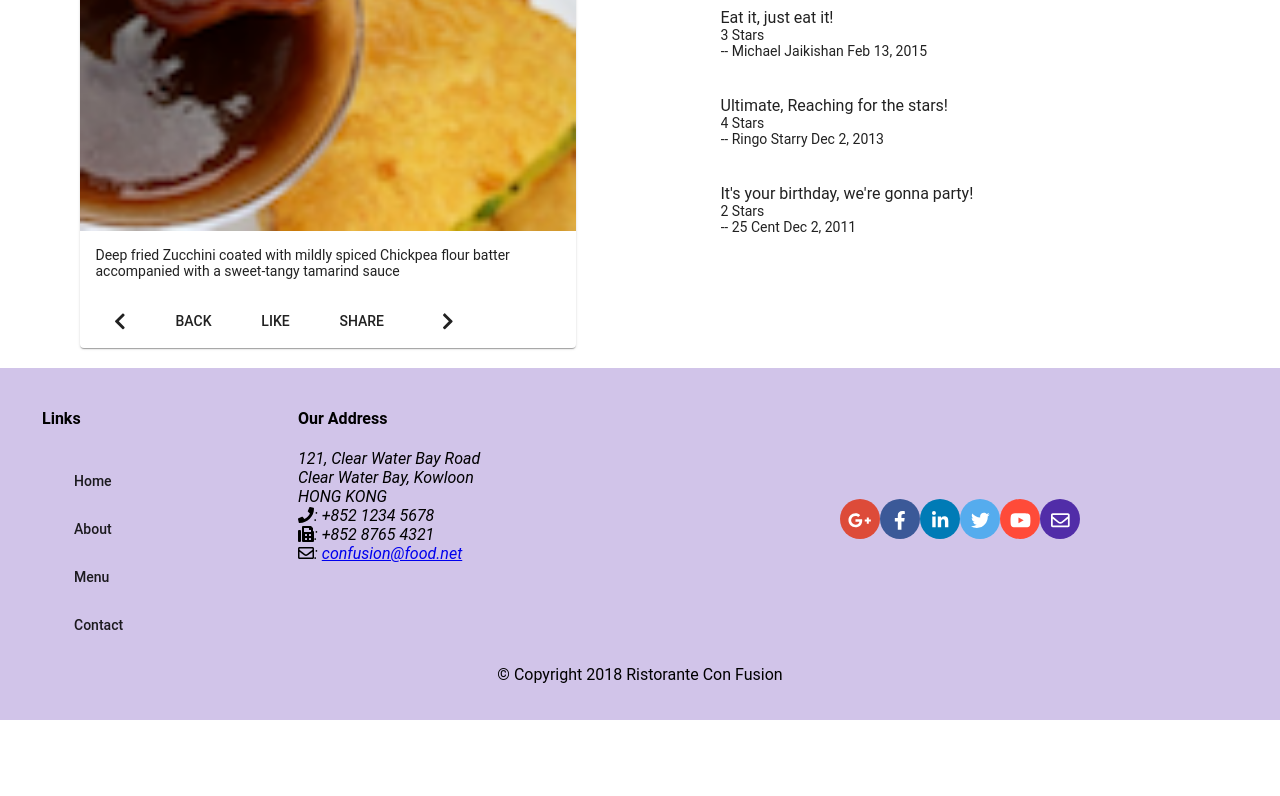
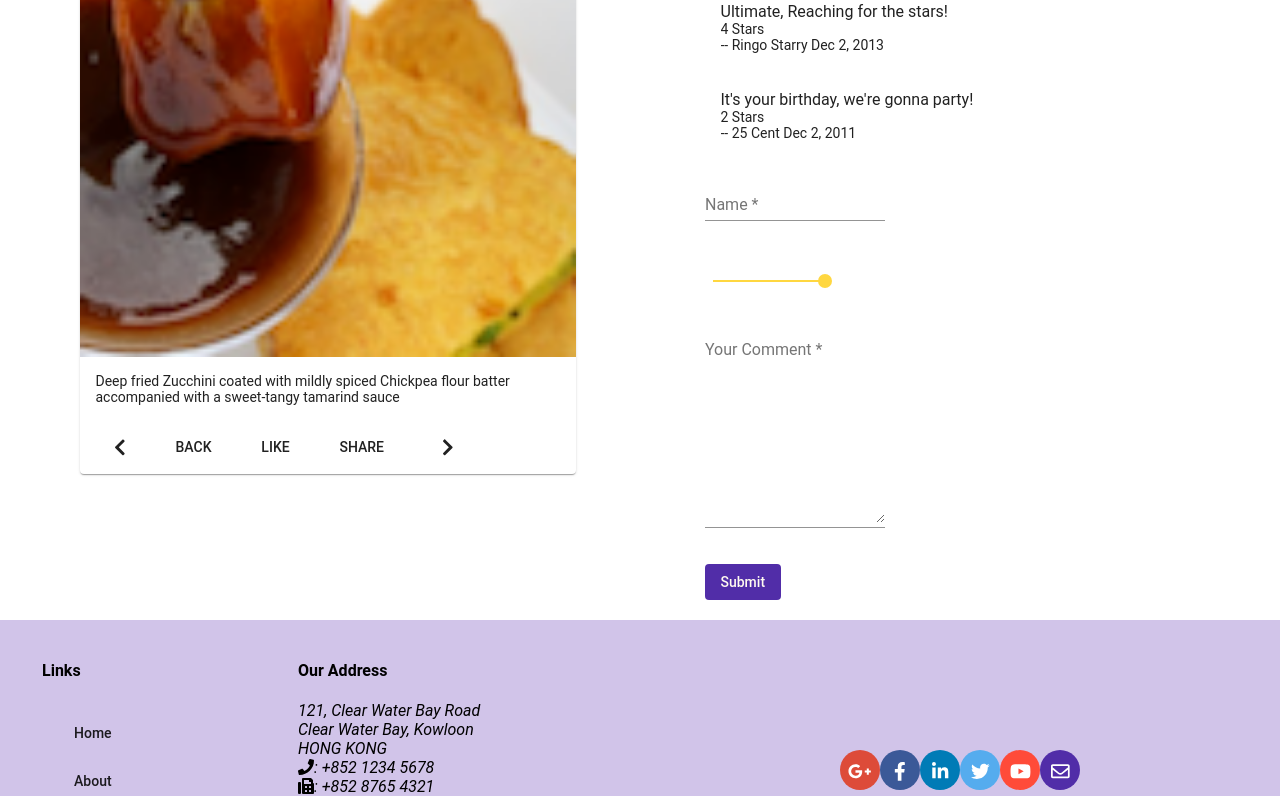
Before and after one commit to erwinlo/coursera-angular, an Angular app: page /dishdetail/1 in a window 1280 px wide. Shown: the part 715-1511 px from the top of the page. Before the commit the page ends 1435 px from the top, so only its background shows below. Built offline with nearby package versions, Linux system fonts and the light colour scheme.

Commit message:
Assignment Week 3

```diff
--- a/src/app/app.module.ts
+++ b/src/app/app.module.ts
@@ -13,6 +13,7 @@ import { MatInputModule } from '@angular/material/input';
 import { MatCheckboxModule } from '@angular/material/checkbox';
 import { MatSelectModule } from '@angular/material/select';
 import { MatSlideToggleModule } from '@angular/material/slide-toggle';
+import { MatSliderModule } from '@angular/material/slider';
 import { MatProgressSpinnerModule } from '@angular/material/progress-spinner';
 import { FormsModule } from '@angular/forms';
 import { ReactiveFormsModule } from '@angular/forms';
@@ -66,6 +67,7 @@ import { LoginComponent } from './login/login.component';
     MatSelectModule,
     MatSlideToggleModule,
     MatProgressSpinnerModule,
+    MatSliderModule,
     FontAwesomeModule,
   ],
   providers: [DishService, PromotionService, LeaderService],
--- a/src/app/dishdetail/dishdetail.component.html
+++ b/src/app/dishdetail/dishdetail.component.html
@@ -41,7 +41,68 @@
         <p matLine>{{ comment.rating }} Stars</p>
         <p matLine>-- {{ comment.author }} {{ comment.date | date }}</p>
       </mat-list-item>
+      <mat-list-item *ngIf="newCommentForm.valid">
+        <p matLine>{{ newCommentForm.value.comment }}</p>
+        <p matLine>{{ newCommentForm.value.rating }} Stars</p>
+        <p matLine>-- {{ newCommentForm.value.author }}</p>
+      </mat-list-item>
     </mat-list>
+
+    <form
+      novalidate
+      [formGroup]="newCommentForm"
+      #cform="ngForm"
+      (ngSubmit)="onSubmit()"
+    >
+      <p>
+        <mat-form-field>
+          <input
+            matInput
+            formControlName="author"
+            placeholder="Name"
+            type="text"
+          />
+          <mat-error *ngIf="formErrors.author">
+            {{ formErrors.author }}
+          </mat-error>
+        </mat-form-field>
+      </p>
+      <p>
+        <mat-slider
+          min="1"
+          max="5"
+          step="1"
+          formControlName="rating"
+          thumbLabel
+          tickInterval="1"
+        ></mat-slider>
+        <mat-error *ngIf="formErrors.rating">
+          {{ formErrors.rating }}
+        </mat-error>
+      </p>
+      <p>
+        <mat-form-field>
+          <textarea
+            matInput
+            formControlName="comment"
+            placeholder="Your Comment"
+            type="text"
+            rows="10"
+          ></textarea>
+          <mat-error *ngIf="formErrors.comment">
+            {{ formErrors.comment }}
+          </mat-error>
+        </mat-form-field>
+      </p>
+      <button
+        type="submit"
+        mat-button
+        class="background-primary text-floral-white"
+        [disabled]="newCommentForm.invalid"
+      >
+        Submit
+      </button>
+    </form>
   </div>
 
   <div fxFlex [hidden]="dish">
--- a/src/app/dishdetail/dishdetail.component.ts
+++ b/src/app/dishdetail/dishdetail.component.ts
@@ -1,7 +1,9 @@
-import { Component, OnInit } from '@angular/core';
+import { Component, OnInit, ViewChild } from '@angular/core';
 import { Params, ActivatedRoute } from '@angular/router';
 import { Location } from '@angular/common';
+import { FormBuilder, FormGroup, Validators } from '@angular/forms';
 import { Dish } from '../shared/dish';
+import { Comment } from '../shared/comment';
 import { DishService } from '../services/dish.service';
 import { switchMap } from 'rxjs/operators';
 import {
@@ -23,11 +25,38 @@ export class DishdetailComponent implements OnInit {
   faLeft = faChevronLeft;
   faRight = faChevronRight;
 
+  newCommentForm: FormGroup;
+  newComment: Comment;
+  @ViewChild('cform') newCommentFormDirective;
+
+  formErrors = {
+    author: '',
+    rating: '',
+    comment: '',
+  };
+
+  validationMessages = {
+    author: {
+      required: 'Author name is required.',
+      minlength: 'Author name must be at least 2 characters long.',
+      maxlength: 'Author name cannot be more than 25 characters long',
+    },
+    rating: {
+      required: 'Rating is required.',
+    },
+    comment: {
+      required: 'Comment is required.',
+    },
+  };
+
   constructor(
     private dishService: DishService,
     private route: ActivatedRoute,
-    private location: Location
-  ) {}
+    private location: Location,
+    private fb: FormBuilder
+  ) {
+    this.createForm();
+  }
 
   ngOnInit(): void {
     this.dishService
@@ -56,4 +85,62 @@ export class DishdetailComponent implements OnInit {
   goBack(): void {
     this.location.back();
   }
+
+  createForm() {
+    this.newCommentForm = this.fb.group({
+      author: [
+        '',
+        [
+          Validators.required,
+          Validators.minLength(2),
+          Validators.maxLength(25),
+        ],
+      ],
+      rating: 5,
+      comment: ['', Validators.required],
+    });
+
+    this.newCommentForm.valueChanges.subscribe((data) =>
+      this.onValueChanged(data)
+    );
+
+    this.onValueChanged(); // (re)set form validation messages
+  }
+
+  onValueChanged(data?: any) {
+    if (!this.newCommentForm) {
+      return;
+    }
+
+    const form = this.newCommentForm;
+    for (const field in this.formErrors) {
+      if (this.formErrors.hasOwnProperty(field)) {
+        // clear previous error message (if any)
+        this.formErrors[field] = '';
+        const control = form.get(field);
+        if (control && control.dirty && !control.valid) {
+          const messages = this.validationMessages[field];
+          for (const key in control.errors) {
+            if (control.errors.hasOwnProperty(key)) {
+              this.formErrors[field] += messages[key] + ' ';
+            }
+          }
+        }
+      }
+    }
+  }
+
+  onSubmit() {
+    this.newComment = this.newCommentForm.value;
+    this.newComment.date = new Date().toISOString();
+    // push new comment to dish's comments
+    this.dish.comments.push(this.newComment);
+    // reset form
+    this.newCommentFormDirective.resetForm();
+    this.newCommentForm.reset({
+      author: '',
+      rating: 5,
+      comment: '',
+    });
+  }
 }
```
